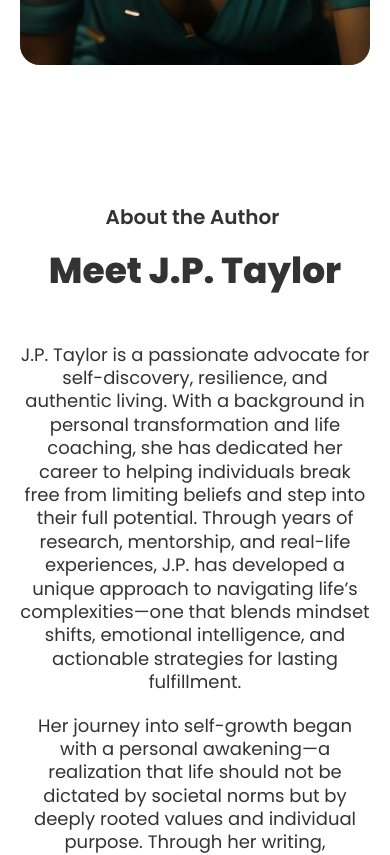
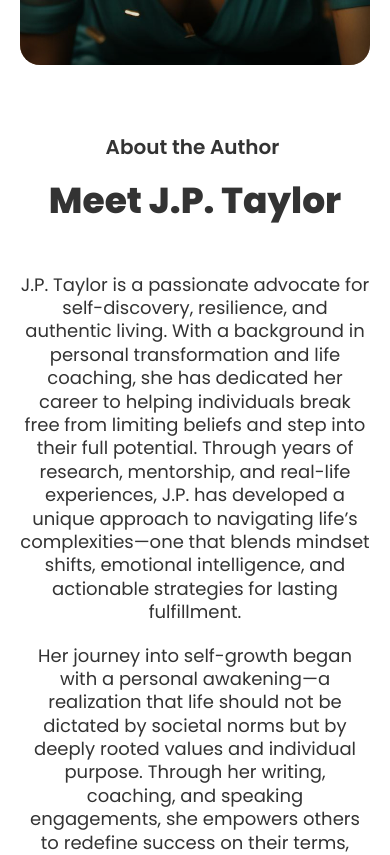
Before and after one commit to Stefan4012IT/unmazinglife-frontend, a React (Create React App) app: page /#/book-landing in a window 390 px wide. Shown: the part 2680-3535 px from the top of the page. Built offline with nearby package versions, Linux system fonts and the light colour scheme.

Commit message:
responsive section-4

```diff
--- a/src/styles/pages/_bookLanding.scss
+++ b/src/styles/pages/_bookLanding.scss
@@ -223,6 +223,10 @@
     padding: 70px 0;
     width: 100%;
 
+    @media only screen and (max-width: 992px) {
+        padding: 0;
+    }
+
 
     @media only screen and (max-width: 992px) {
         display: flex;
```
